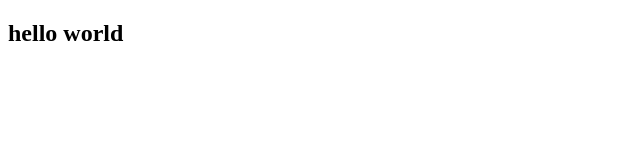
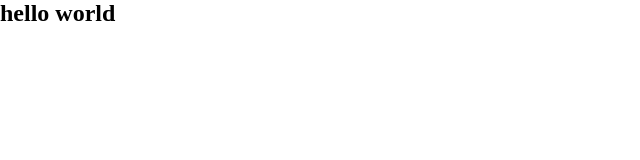
Before and after one commit to AshrafulPatHan/typescript, a website: page Project/index.html in a window 1280 px wide. Shown: the whole page, without its empty margins (0-640 px from the left). Drawn offline with Linux system fonts and the light colour scheme.

Commit message:
update for

```diff
--- a/Project/index.html
+++ b/Project/index.html
@@ -6,6 +6,8 @@
     <title>Typescript</title>
     <!-- Link css -->
      <link rel="stylesheet" href="./style/main.css">
+     <!-- link favicon -->
+      <link rel="shortcut icon" href="./asset/Typescript.svg" type="image/x-icon">
 </head>
 <body>
     <h2>hello world</h2>
--- a/Project/style/main.css
+++ b/Project/style/main.css
@@ -0,0 +1,4 @@
+*{
+    margin: 0px;
+    padding: 0px;
+}
```
